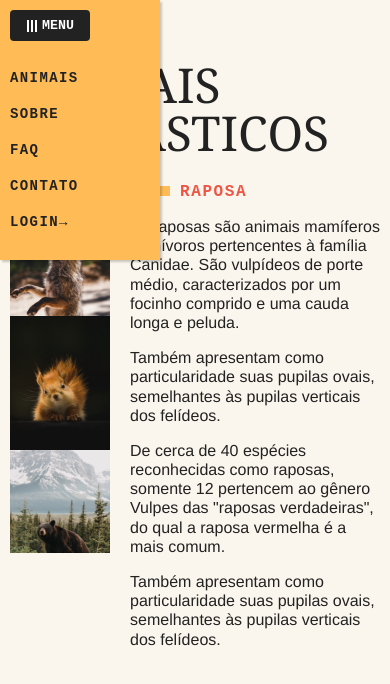
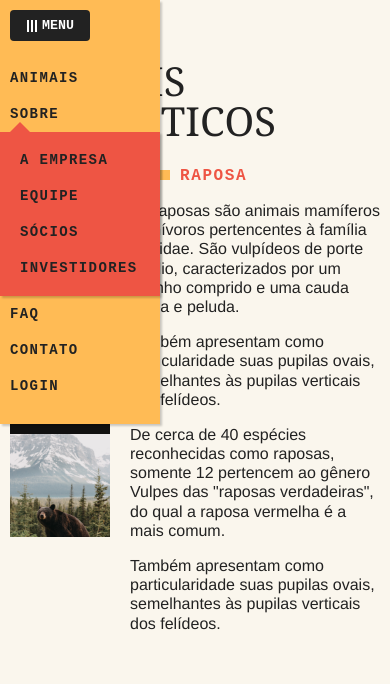
Before and after one commit to asmmichel/animais-fantasticos, a website built with webpack: page index.html in a window 390 px wide. Both pictures are taken after a click on the button "MENU". Shown: the top 684 px of the page. Built offline with nearby package versions, Linux system fonts and the light colour scheme; no server answers.

Commit message:
correcoes gerais de bugs

```diff
--- a/css/modules/media-query-700px.css
+++ b/css/modules/media-query-700px.css
@@ -15,6 +15,12 @@
     margin-top: 0px;
   }
 
+  /* Forçar abertura do submenu para não atrapalhar a escolha dos itens abaixos */
+  [data-submenu] .submenu-do-sobre {
+    display: block;
+    animation: animarSubmenu .3s forwards;
+  }
+
   /* Grid Interno do Content */
   .grid-das-sections {
     grid-template-columns: 100px 1fr;
@@ -23,7 +29,7 @@
 
   /* H1 */
   .titulo {
-    font-size: 3rem;
+    font-size: 2.5rem;
   }
 
   /* Section Animais e Descrição */
--- a/css/modules/modal.css
+++ b/css/modules/modal.css
@@ -16,7 +16,9 @@
   padding: 40px;
   border: 10px solid #FB5;
   position: relative;
-  min-width: 300px;
+  width: 80vw;
+  max-width: 600px;
+  box-sizing: border-box;
 }
 
 .fechar-modal {
@@ -46,6 +48,8 @@
   width: 100%;
   padding: .7rem .5rem;
   box-sizing: border-box;
+  border: 2px solid #222;
+  border-radius: 0px;
 }
 
 .div-do-modal button[type="submit"] {
--- a/index.html
+++ b/index.html
@@ -29,7 +29,7 @@
                 </li>
                 <li><a href="#faq">Faq</a></li>
                 <li><a href="#contato">Contato</a></li>
-                <li><a data-abrir-modal>Login→</a></li>
+                <li><a data-abrir-modal>Login</a></li>
             </ul>
         </nav>
 
--- a/js/modules/menu-mobile.js
+++ b/js/modules/menu-mobile.js
@@ -9,7 +9,8 @@ export default class MenuMobile {
     this.abrirMenuMobile = this.abrirMenuMobile.bind(this);
   }
 
-  abrirMenuMobile() {
+  abrirMenuMobile(event) {
+    event.preventDefault();
     this.menuMobile.classList.add('ativo');
     this.menuMobileBotao.classList.add('ativo');
 
--- a/js/modules/section-suaves.js
+++ b/js/modules/section-suaves.js
@@ -9,7 +9,7 @@ export default class SectionSuaves {
 
   criarObjDistanciaDoTopo() {
     this.objDistanciaDoTopo = [...this.minhasSections].map((section) => {
-      const topo = Math.floor(section.offsetTop - window.innerHeight * 0.70);
+      const topo = Math.floor(section.offsetTop - window.innerHeight * 0.80);
       return {
         section,
         topo,
```
Also changed, not shown: img/arrow-red.svg (added), img/arrow.svg (added), img/fechar.svg (added), img/seta-login.svg (added).
